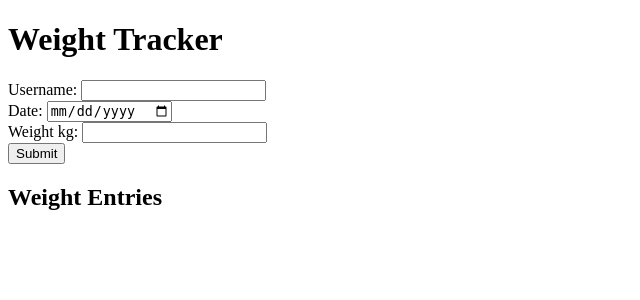
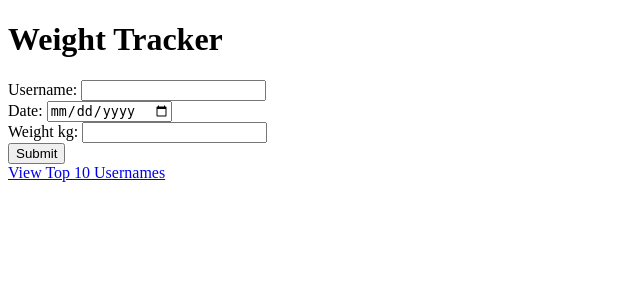
Before and after one commit to goncalomsantos/sample-ideas, a Django app: page / in a window 1280 px wide. Shown: the top 300 px of the page, without its empty margins (0-640 px from the left). Run offline with Django 4.2, Linux system fonts and the light colour scheme; data that the repository does not hold is empty.

Commit message:
feat: add top 10 weight changing usernames

```diff
--- a/weight_tracker/weight_tracker/templates/plot_timeseries.html
+++ b/weight_tracker/weight_tracker/templates/plot_timeseries.html
@@ -5,8 +5,6 @@
     <meta charset="UTF-8">
     <meta name="viewport" content="width=device-width, initial-scale=1.0">
     <title>Time Series Plot</title>
-    <!-- Include Plotly.js from CDN -->
-    <script src="https://cdn.plot.ly/plotly-latest.min.js"></script>
 </head>
 <body>
     <h1>Time Series Plot</h1>
--- a/weight_tracker/weight_tracker/templates/weight_entry.html
+++ b/weight_tracker/weight_tracker/templates/weight_entry.html
@@ -17,11 +17,10 @@
         <br>
         <button type="submit">Submit</button>
     </form>
-    <h2>Weight Entries</h2>
-    <ul>
-        {% for entry in entries %}
-            <li>{{ entry.username }} - {{ entry.date }} - {{ entry.weight_kg }} kg</li>
-        {% endfor %}
-    </ul>
+
+    <!-- Add a link to redirect to top_10_timeseries view -->
+    <a href="{% url 'top_10_timeseries' %}">View Top 10 Usernames</a>
+
+
 </body>
 </html>
--- a/weight_tracker/weight_tracker/urls.py
+++ b/weight_tracker/weight_tracker/urls.py
@@ -16,10 +16,11 @@ Including another URLconf
 """
 from django.contrib import admin
 from django.urls import path
-from .views import weight_entry, plot_timeseries
+from .views import weight_entry, plot_timeseries, top_usernames
 
 urlpatterns = [
     path('admin/', admin.site.urls),
     path("", weight_entry, name="weight_entry"),
     path('plot_timeseries/<str:username>/', plot_timeseries, name="plot_timeseries"),
+    path('top_usernames/', top_usernames, name='top_10_timeseries'),
 ]
--- a/weight_tracker/weight_tracker/views.py
+++ b/weight_tracker/weight_tracker/views.py
@@ -1,8 +1,13 @@
 from django.shortcuts import render, redirect
+from django.http import JsonResponse
+from django.urls import reverse
+from django.db import models
+
 from .forms import WeightEntryForm
 from .models import WeightEntry
 
 import plotly.express as px
+import plotly.graph_objects as go
 
 def weight_entry(request):
     if request.method == 'POST':
@@ -34,3 +39,30 @@ def plot_timeseries(request, username):
     plot_html = fig.to_html(full_html=False)
 
     return render(request, 'plot_timeseries.html', {'plot_html': plot_html})
+
+def top_usernames(request):
+    top_usernames = WeightEntry.objects.values('username').annotate(
+        weight_difference=models.Max('weight_kg') - models.Min('weight_kg')
+    ).order_by('-weight_difference')[0:10]
+
+    # Create a Plotly line chart for the top usernames
+    fig = go.Figure()
+
+    for username in top_usernames:
+        # Retrieve the weight entries for each top username
+        entries = WeightEntry.objects.filter(username=username['username']).order_by('date')
+
+        # Extract data for Plotly
+        dates = [entry.date for entry in entries]
+        weights = [float(entry.weight_kg) for entry in entries]
+
+        # Add a line to the chart for each top username
+        fig.add_trace(go.Scatter(x=dates, y=weights, name=username['username']))
+
+    # Set chart layout and title
+    fig.update_layout(title='Top 10 Usernames - Weight Over Time', xaxis_title='Date', yaxis_title='Weight (kg)')
+
+    # Convert the plot to HTML
+    plot_html = fig.to_html(full_html=False)
+
+    return render(request, 'top_10_timeseries.html', {'plot_html': plot_html})
```
Also changed, not shown: weight_tracker/weight_tracker/templates/top_10_timeseries.html (added, +26 -0 lines), 1 other file.
